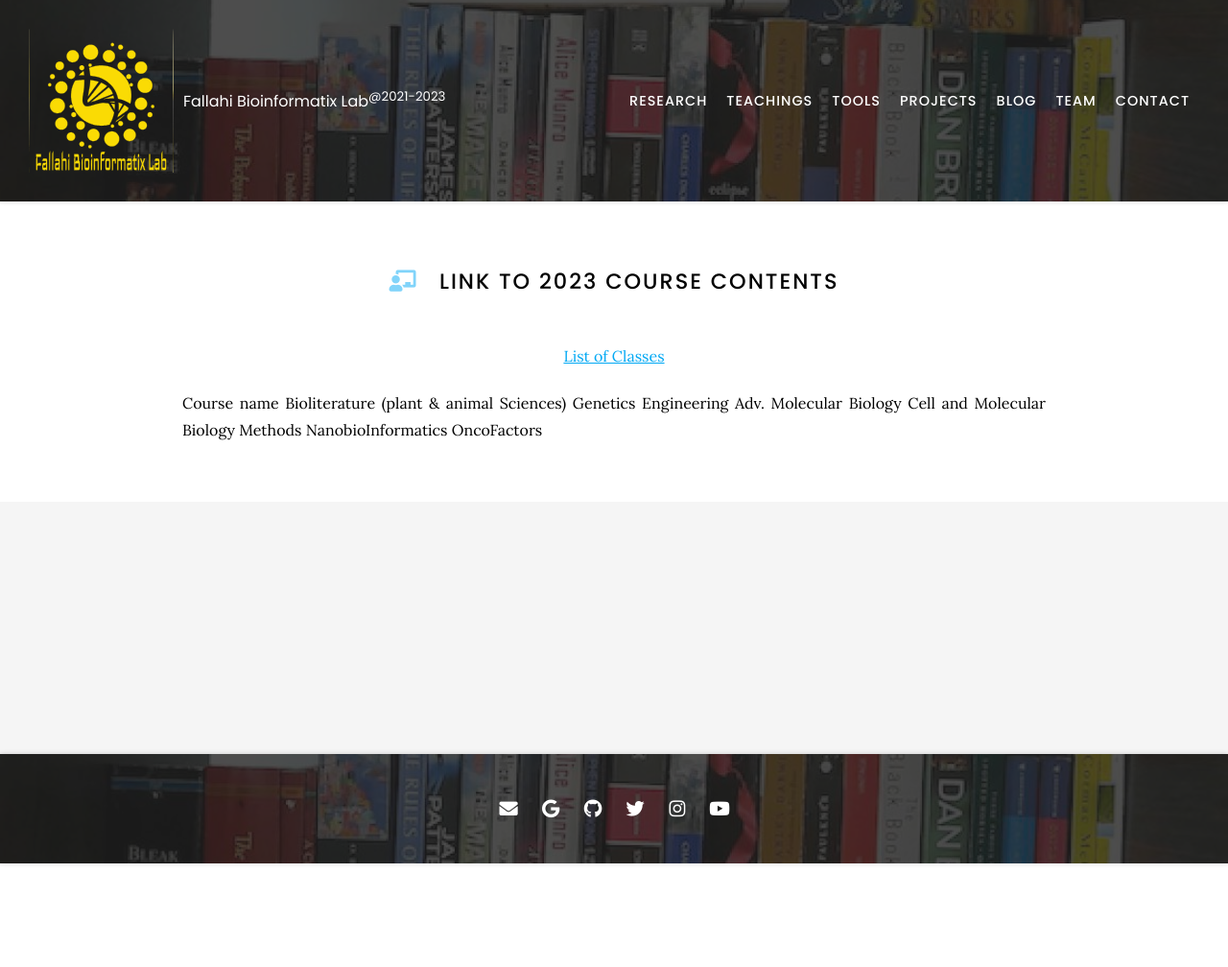
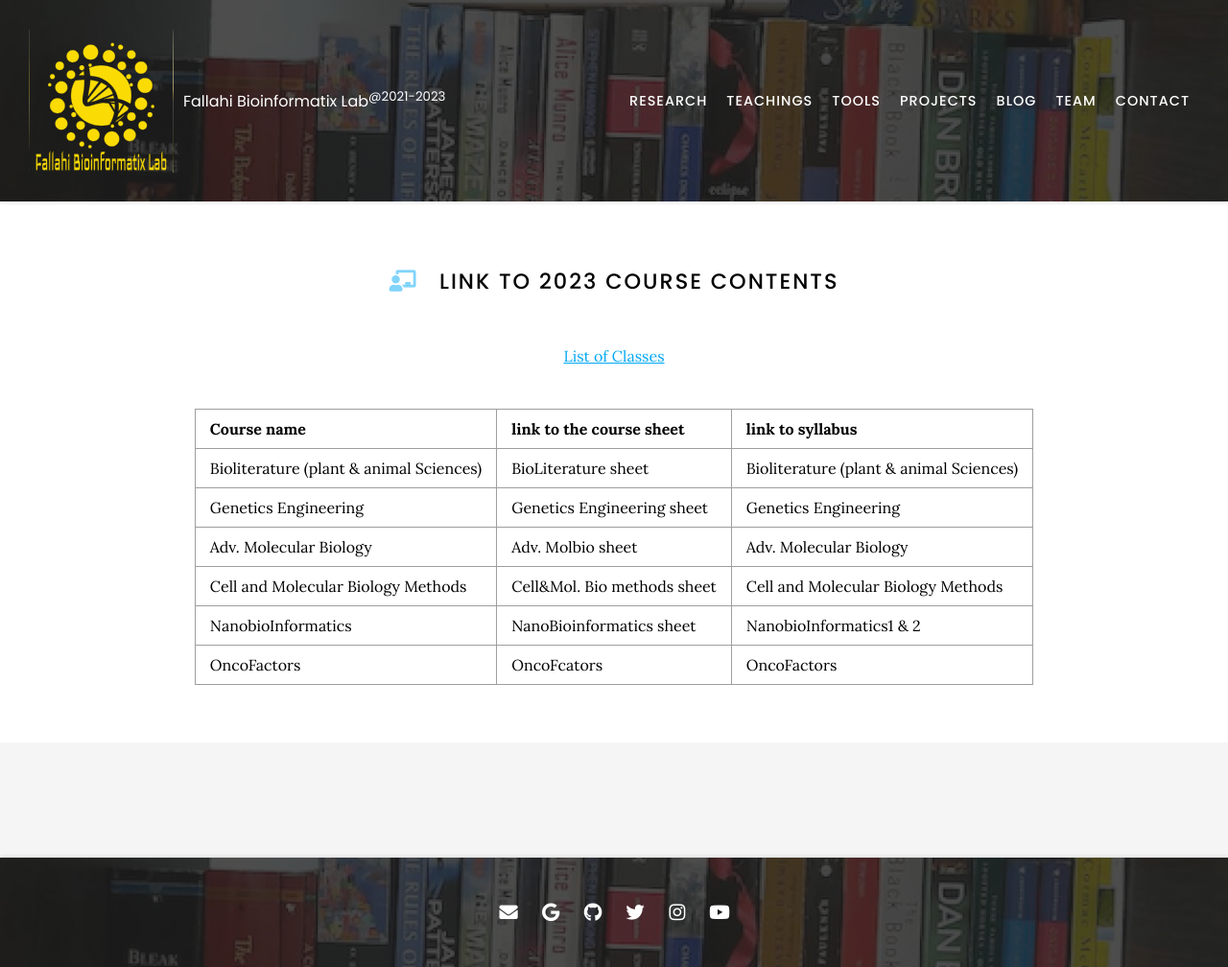
Before and after one commit to Hossein-Fallahi/Fallahi-Bioinformatics-Lab, a Jekyll site: the page built from Teaching/index.md, in a window 1280 px wide. Shown: the whole page at 96% size. Built offline with Jekyll 4.4.1, drawn with Linux system fonts in a browser that asks for light colours; nearby versions of some CDN libraries; before the commit the page ends 900 px from its top, so only the background shows below that.

Commit message:
Update index.md

```diff
--- a/Teaching/index.md
+++ b/Teaching/index.md
@@ -11,13 +11,14 @@ nav:
 
 [List of Classes](https://docs.google.com/spreadsheets/d/1eNlM4RRswGDS-Jt7dFnzbqIT496HDD7DkykGUz9qmxY/edit?usp=sharing)
 
-Course name
-Bioliterature (plant & animal Sciences)
-Genetics Engineering
-Adv. Molecular Biology
-Cell and Molecular Biology Methods
-NanobioInformatics
-OncoFactors
+|Course name|	link to the course sheet|	link to syllabus|
+| :---         |     :---      |          :--- |
+|Bioliterature (plant & animal Sciences)|	BioLiterature sheet|	Bioliterature (plant & animal Sciences)|
+|Genetics Engineering|	Genetics Engineering sheet|	Genetics Engineering|
+|Adv. Molecular Biology|	Adv. Molbio sheet|	Adv. Molecular Biology|
+|Cell and Molecular Biology Methods|	Cell&Mol. Bio methods sheet|	Cell and Molecular Biology Methods|
+|NanobioInformatics|	NanoBioinformatics sheet|	NanobioInformatics1 & 2|
+|OncoFactors|	OncoFcators|	OncoFactors|
 
 {:.center}
 
```
